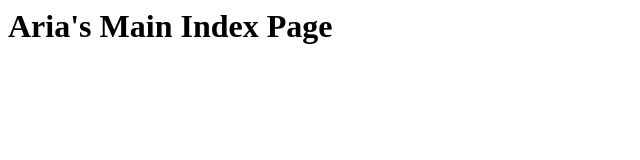
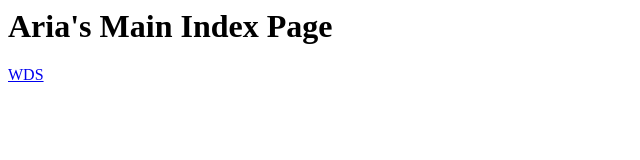
Before and after one commit to aria-rose/aria-rose.github.io, a plain HTML site: page index.html in a window 1280 px wide. Shown: the full height of the page, 0-640 px from the left. Drawn offline with Linux system fonts and the light colour scheme.

Commit message:
Update index.html

```diff
--- a/index.html
+++ b/index.html
@@ -1 +1,2 @@
 <h1>Aria's Main Index Page</h1>
+<a href="https://aria-rose.github.io/web_solutions_2/index.html">WDS</a>
```
